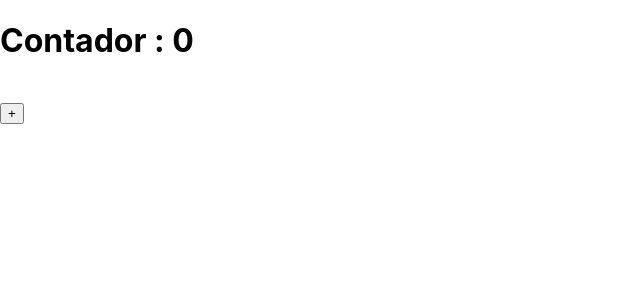
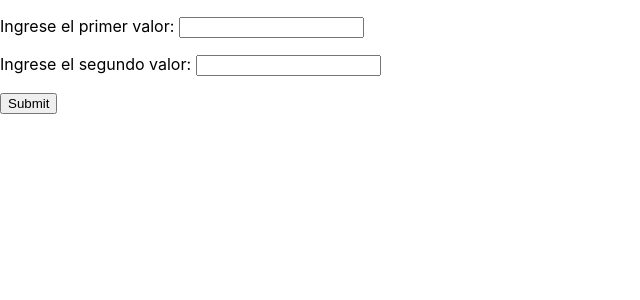
Before and after one commit to GonzaQ7/CRUD-JavaFullstack-SpringBoot-React, a React (Create React App) app: page / in a window 1280 px wide. Shown: the top 300 px of the page, without its empty margins (0-640 px from the left). Built offline with nearby package versions, Linux system fonts and the light colour scheme.

Commit message:
Ejercicio suma

```diff
--- a/src/App.jsx
+++ b/src/App.jsx
@@ -1,34 +1,32 @@
 import { useState } from "react";
 import "./App.css";
-import Dado from "./components/Dado";
-import Contador from "./components/Contador";
+import ListadoResultados from "./components/ListadoResultados";
+import FormularioNumeros from "./components/FormularioNumeros";
 
 function App() {
-  /*
-  function generarValor() {
-    return Math.trunc(Math.random() * 6) + 1;
+  const [operaciones, setOperaciones] = useState([]);
+
+  function sumar(event) {
+    event.preventDefault();
+    const v1 = parseInt(event.target.valor1.value);
+    const v2 = parseInt(event.target.valor1.value);
+    const suma = v1 + v2;
+
+    const nuevo = {
+      resultado: suma,
+      valor1: v1,
+      valor2: v2,
+    };
+    setOperaciones([nuevo, ...operaciones]);
+
+    event.target.valor1.value = "";
+    event.target.valor2.value = "";
   }
-
-  function tirar() {
-    setvalor1(generarValor());
-    setvalor2(generarValor());
-    setvalor3(generarValor());
-  }
-
-  const [valor1, setvalor1] = useState(0);
-  const [valor2, setvalor2] = useState(0);
-  const [valor3, setvalor3] = useState(0);
-  */
-  function realizarConteo() {
-    setNumero(numero + 1);
-  }
-  const [numero, setNumero] = useState(0);
 
   return (
     <div>
-      <Contador valor={numero} />
-      <br />
-      <button onClick={realizarConteo}>+</button>
+      <FormularioNumeros onSumar={sumar} />
+      <ListadoResultados resultados={operaciones} />
     </div>
   );
 }
--- a/src/components/Contador.jsx
+++ /dev/null
@@ -1,8 +0,0 @@
-function Contador(props) {
-  return (
-    <div>
-      <h1>Contador : {props.valor}</h1>
-    </div>
-  );
-}
-export default Contador;
--- a/src/components/Dado.jsx
+++ /dev/null
@@ -1,8 +0,0 @@
-import React from "react";
-import "./dado.css";
-
-function Dado(props) {
-  return <div className="dado-recuadro">{props.valor}</div>;
-}
-
-export default Dado;
--- /dev/null
+++ b/src/components/FormularioNumeros.jsx
@@ -0,0 +1,16 @@
+function FormularioNumeros(props) {
+  return (
+    <div>
+      <form onSubmit={props.onSumar}>
+        <p>
+          Ingrese el primer valor: <input type="text" name="valor1" />
+        </p>
+        <p>
+          Ingrese el segundo valor: <input type="text" name="valor2" />
+        </p>
+        <input type="submit" />
+      </form>
+    </div>
+  );
+}
+export default FormularioNumeros;
--- /dev/null
+++ b/src/components/ListadoResultados.jsx
@@ -0,0 +1,13 @@
+function ListadoResultados(props) {
+  return (
+    <ul>
+      {props.resultados.map((elemento) => (
+        <li>
+          La suma de {elemento.valor1} y {elemento.valor2} es:{" "}
+          {elemento.resultado}
+        </li>
+      ))}
+    </ul>
+  );
+}
+export default ListadoResultados;
--- a/src/components/dado.css
+++ /dev/null
@@ -1,11 +0,0 @@
-.dado-recuadro {
-  display: flex;
-  width: 2rem;
-  height: 2rem;
-  background-color: black;
-  color: white;
-  justify-content: center;
-  align-items: center;
-  margin: 1rem;
-  border-radius: 4px;
-}
```
